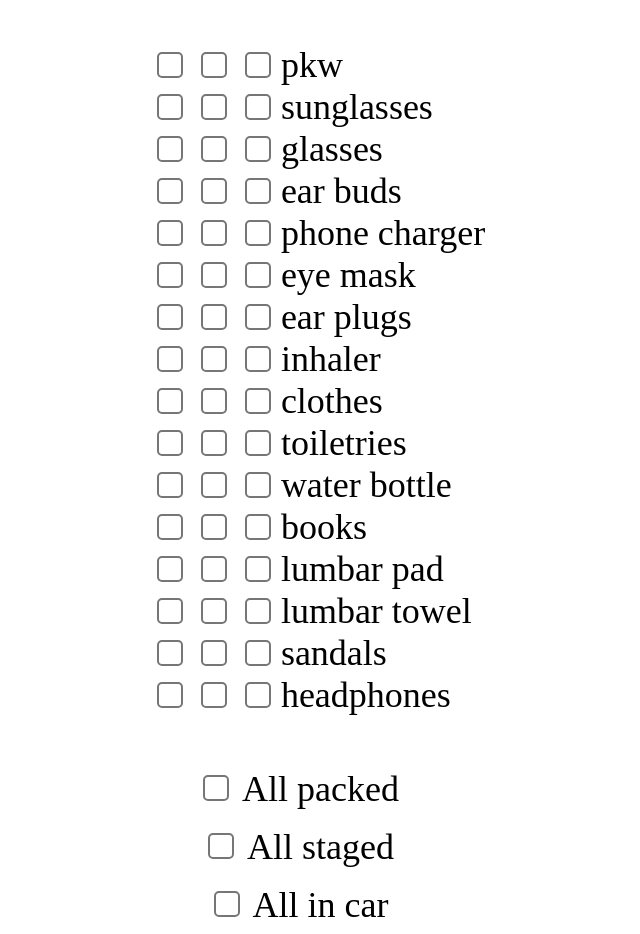
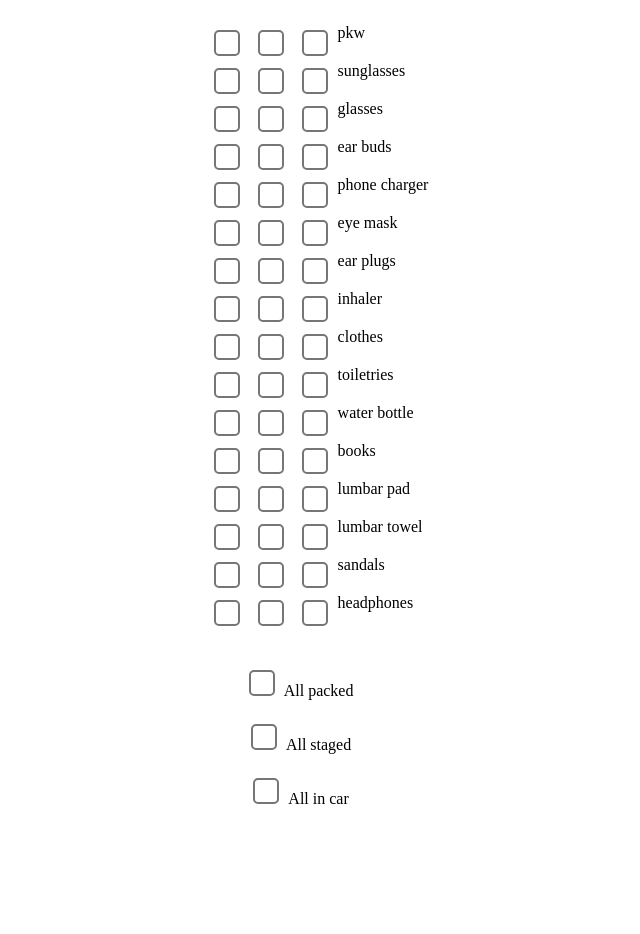
Before and after one commit to cbouwense/packing-list, a plain HTML site: page index.html in a window 1280 px wide. Shown: the whole page, without its empty margins (343-983 px from the left). After the commit the page ends 818 px from the top, so only its background shows below. Drawn offline with Linux system fonts and the light colour scheme.

Commit message:
adjust font size

```diff
--- a/index.html
+++ b/index.html
@@ -8,10 +8,11 @@
     <style>
       input {
         zoom: 2;
+        font-size: 28px;
       }
     </style>
   </head>
-  <body style="font-size: 36px">
+  <body>
     <main style="display: flex; gap: 1rem; flex-direction: column; width: 100%; align-items: center;">
       <ul id="packing-list">
         <li style="display: flex; gap: 4px">
```
